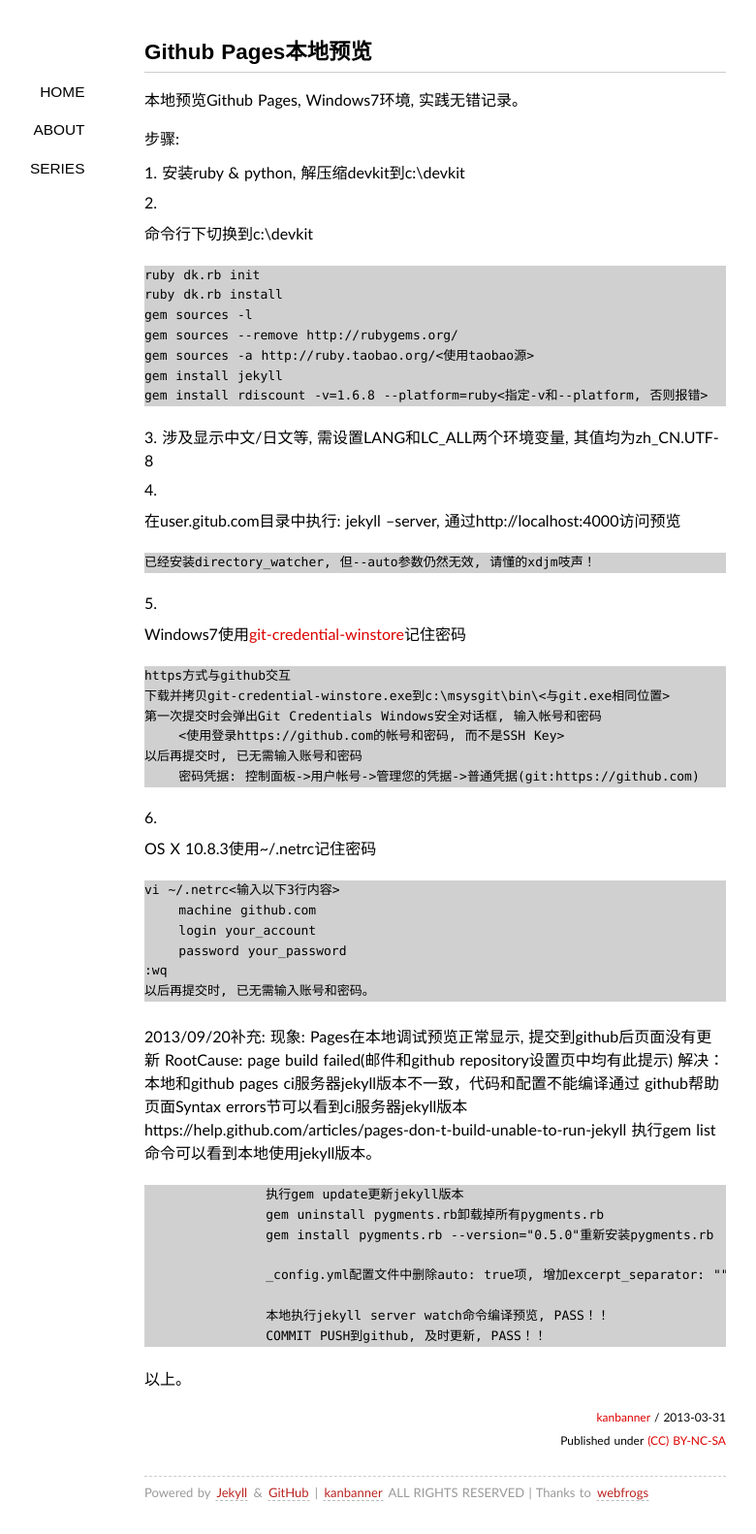
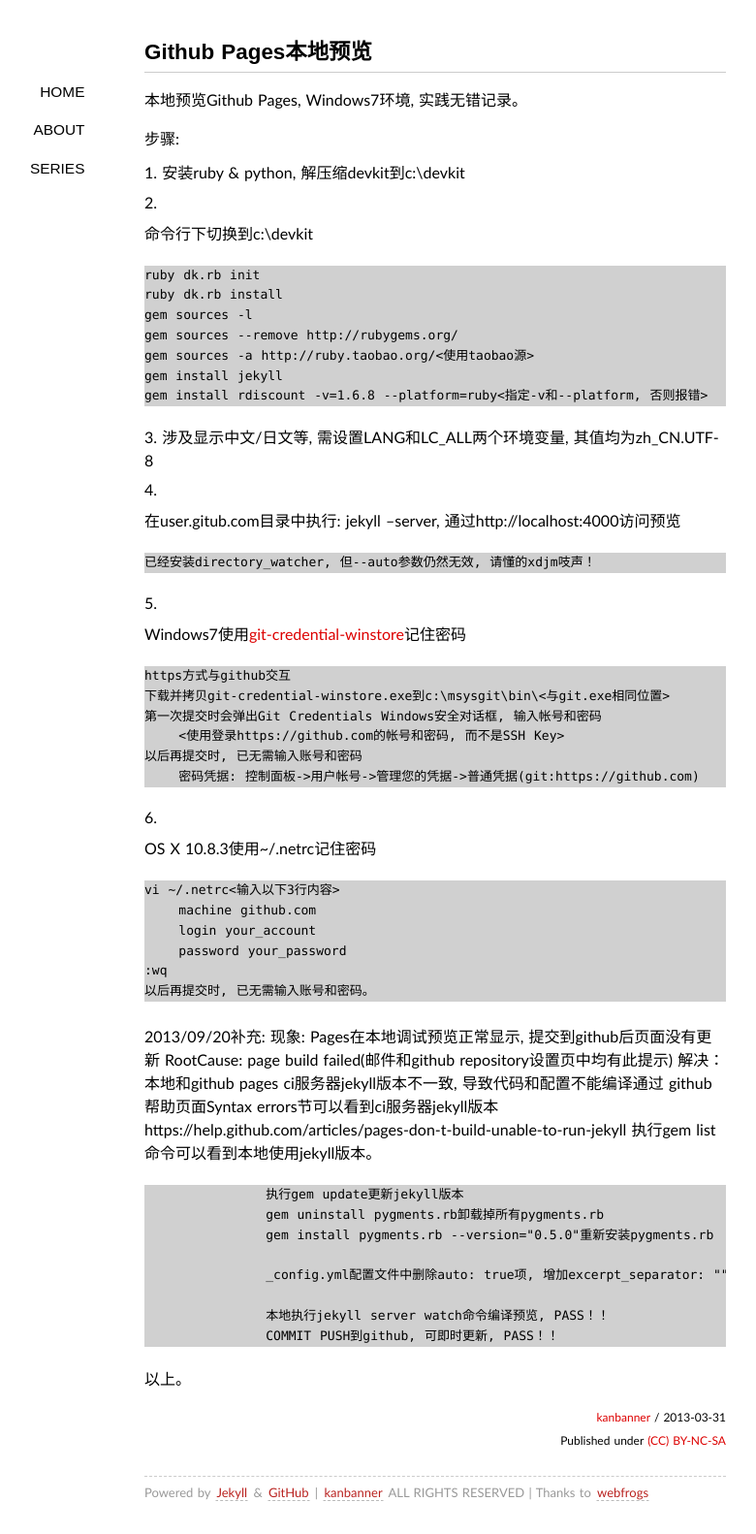
Before and after one commit to zwq00000/kanbanner.github.com, a Jekyll site: the page built from _posts/2013-03-31-preview-github-pages-locally.md, in a window 1280 px wide. Shown: the whole page at 97% size, without its empty margins (191-971 px from the left). Built offline with Jekyll 4.4.1, drawn with Linux system fonts in a browser that asks for light colours; some web fonts are replaced; Markdown is read by kramdown in place of the engine named in the settings.

Commit message:
refresh contents.

```diff
--- a/_posts/2013-03-31-preview-github-pages-locally.md
+++ b/_posts/2013-03-31-preview-github-pages-locally.md
@@ -44,7 +44,7 @@
 		RootCause:
 			page build failed(邮件和github repository设置页中均有此提示)
 		解决：
-			本地和github pages ci服务器jekyll版本不一致，代码和配置不能编译通过
+			本地和github pages ci服务器jekyll版本不一致, 导致代码和配置不能编译通过
 			github帮助页面Syntax errors节可以看到ci服务器jekyll版本
 			https://help.github.com/articles/pages-don-t-build-unable-to-run-jekyll
 			执行gem list命令可以看到本地使用jekyll版本。
@@ -56,7 +56,7 @@
 			_config.yml配置文件中删除auto: true项, 增加excerpt_separator: ""项
 
 			本地执行jekyll server watch命令编译预览, PASS！！
-			COMMIT PUSH到github, 及时更新, PASS！！
+			COMMIT PUSH到github, 可即时更新, PASS！！
 
 以上。
 <br>
```
